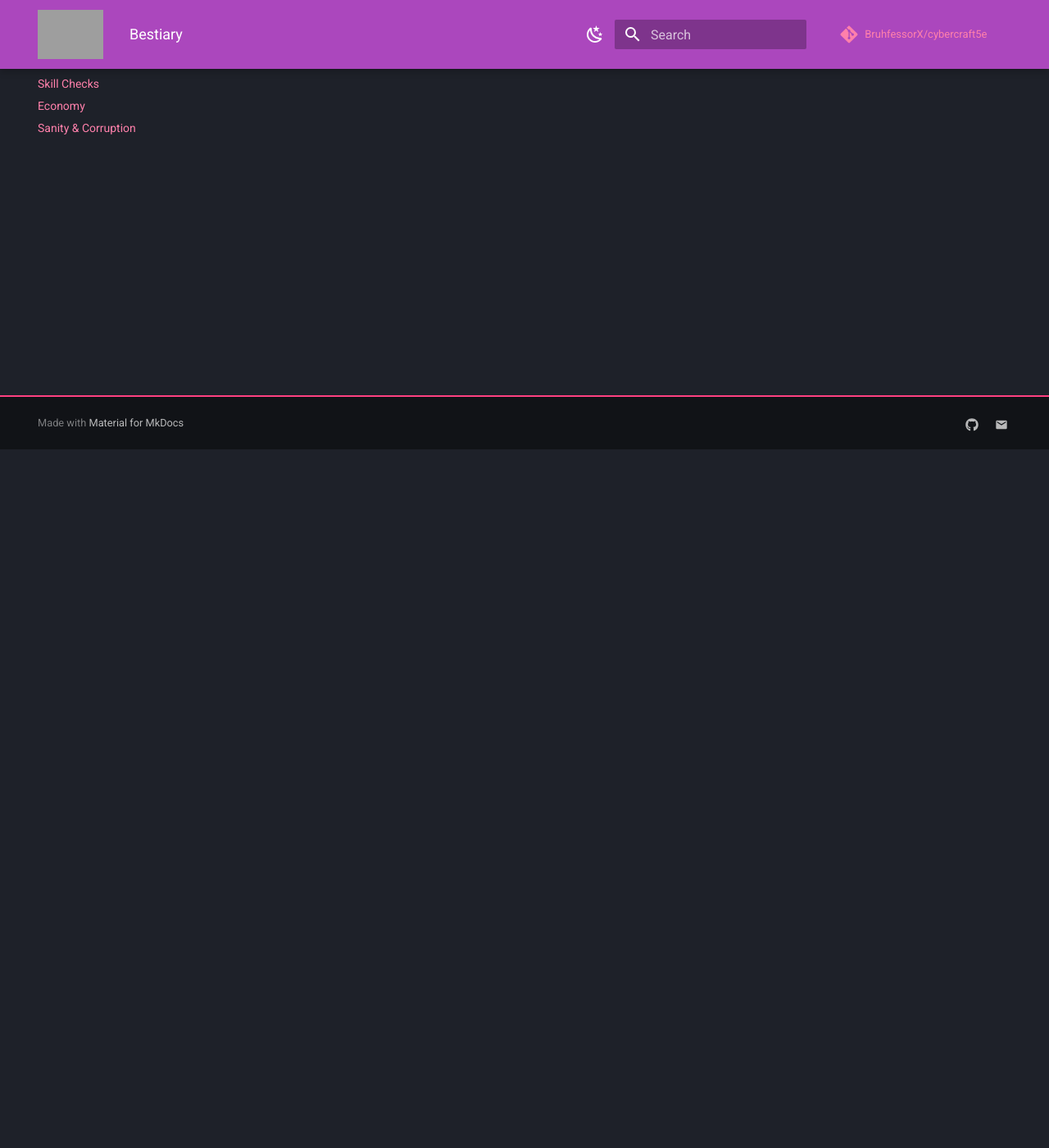
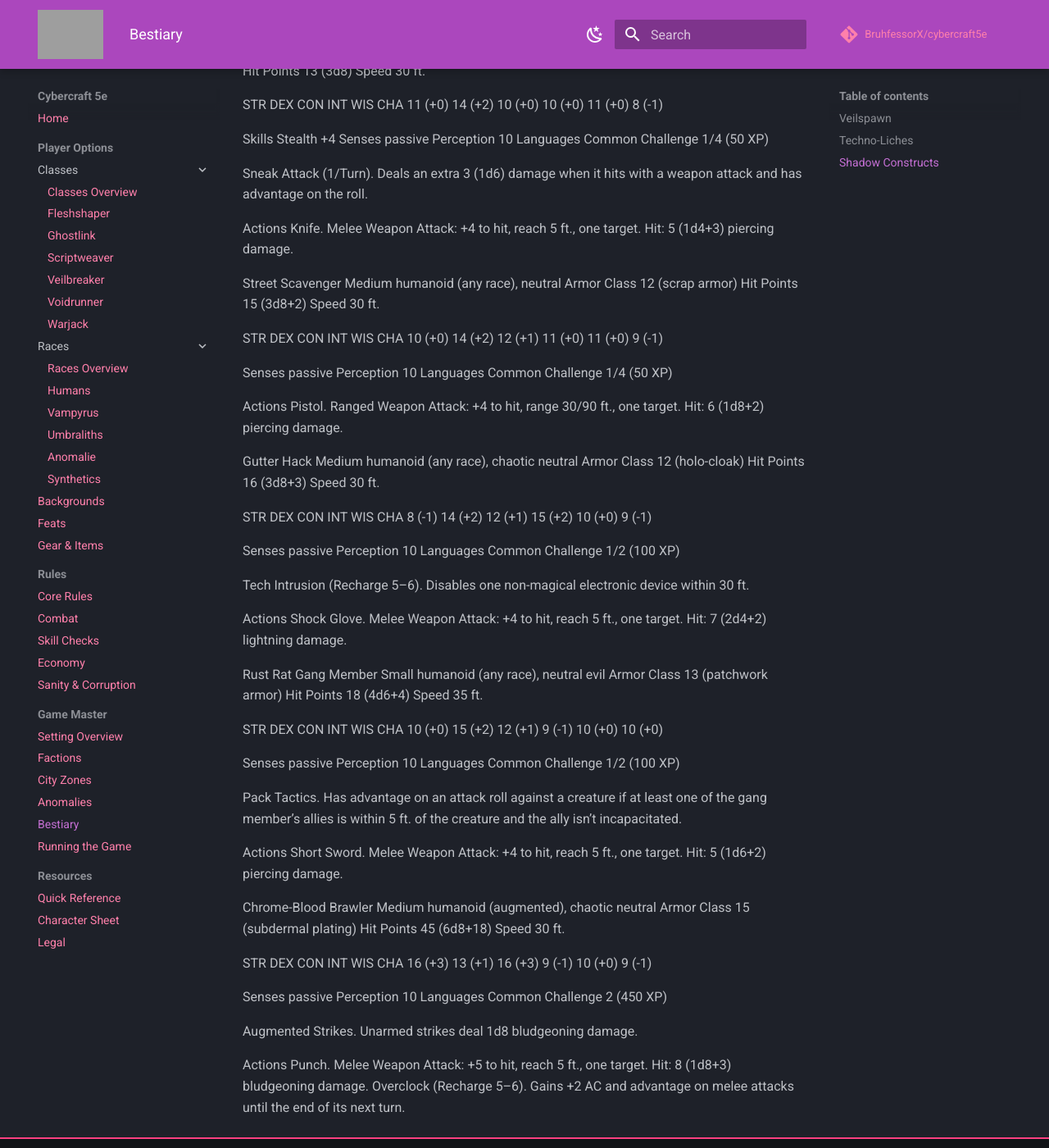
Before and after one commit to BruhfessorX/cybercraft5e, an MkDocs documentation site: the page built from docs/game-master/bestiary.md, in a window 1280 px wide and 1400 px high, scrolled down 852 px. Shown: the whole window at 82% size. Built offline with MkDocs 1.6.1 and Material for MkDocs 9.7.7, drawn with Linux system fonts in a browser that asks for light colours; comment, search, counter and statistics services are not loaded; some of the changed text lies outside the part shown; grey boxes are pictures that could not be loaded.

Commit message:
Added tier 1 creatures to bestiary

```diff
--- a/docs/game-master/bestiary.md
+++ b/docs/game-master/bestiary.md
@@ -13,3 +13,112 @@ Animated machines powered by eldritch cores.
 
 ---
 *Full stat blocks can be built using standard 5e monster creation guidelines.*
+
+
+Street-Level Threats
+Sprawl Thug
+Medium humanoid (any race), chaotic neutral
+Armor Class 11 (leather jacket)
+Hit Points 9 (2d8)
+Speed 30 ft.
+
+STR	DEX	CON	INT	WIS	CHA
+12 (+1)	11 (+0)	10 (+0)	8 (-1)	9 (-1)	10 (+0)
+
+Skills Intimidation +2
+Senses passive Perception 9
+Languages Common
+Challenge 1/8 (25 XP)
+
+Actions
+Spiked Bat. Melee Weapon Attack: +3 to hit, reach 5 ft., one target. Hit: 4 (1d6+1) bludgeoning damage.
+
+Back-Alley Cutthroat
+Medium humanoid (any race), chaotic evil
+Armor Class 12 (leather armor)
+Hit Points 13 (3d8)
+Speed 30 ft.
+
+STR	DEX	CON	INT	WIS	CHA
+11 (+0)	14 (+2)	10 (+0)	10 (+0)	11 (+0)	8 (-1)
+
+Skills Stealth +4
+Senses passive Perception 10
+Languages Common
+Challenge 1/4 (50 XP)
+
+Sneak Attack (1/Turn). Deals an extra 3 (1d6) damage when it hits with a weapon attack and has advantage on the roll.
+
+Actions
+Knife. Melee Weapon Attack: +4 to hit, reach 5 ft., one target. Hit: 5 (1d4+3) piercing damage.
+
+Street Scavenger
+Medium humanoid (any race), neutral
+Armor Class 12 (scrap armor)
+Hit Points 15 (3d8+2)
+Speed 30 ft.
+
+STR	DEX	CON	INT	WIS	CHA
+10 (+0)	14 (+2)	12 (+1)	11 (+0)	11 (+0)	9 (-1)
+
+Senses passive Perception 10
+Languages Common
+Challenge 1/4 (50 XP)
+
+Actions
+Pistol. Ranged Weapon Attack: +4 to hit, range 30/90 ft., one target. Hit: 6 (1d8+2) piercing damage.
+
+Gutter Hack
+Medium humanoid (any race), chaotic neutral
+Armor Class 12 (holo-cloak)
+Hit Points 16 (3d8+3)
+Speed 30 ft.
+
+STR	DEX	CON	INT	WIS	CHA
+8 (-1)	14 (+2)	12 (+1)	15 (+2)	10 (+0)	9 (-1)
+
+Senses passive Perception 10
+Languages Common
+Challenge 1/2 (100 XP)
+
+Tech Intrusion (Recharge 5–6). Disables one non-magical electronic device within 30 ft.
+
+Actions
+Shock Glove. Melee Weapon Attack: +4 to hit, reach 5 ft., one target. Hit: 7 (2d4+2) lightning damage.
+
+Rust Rat Gang Member
+Small humanoid (any race), neutral evil
+Armor Class 13 (patchwork armor)
+Hit Points 18 (4d6+4)
+Speed 35 ft.
+
+STR	DEX	CON	INT	WIS	CHA
+10 (+0)	15 (+2)	12 (+1)	9 (-1)	10 (+0)	10 (+0)
+
+Senses passive Perception 10
+Languages Common
+Challenge 1/2 (100 XP)
+
+Pack Tactics. Has advantage on an attack roll against a creature if at least one of the gang member’s allies is within 5 ft. of the creature and the ally isn’t incapacitated.
+
+Actions
+Short Sword. Melee Weapon Attack: +4 to hit, reach 5 ft., one target. Hit: 5 (1d6+2) piercing damage.
+
+Chrome-Blood Brawler
+Medium humanoid (augmented), chaotic neutral
+Armor Class 15 (subdermal plating)
+Hit Points 45 (6d8+18)
+Speed 30 ft.
+
+STR	DEX	CON	INT	WIS	CHA
+16 (+3)	13 (+1)	16 (+3)	9 (-1)	10 (+0)	9 (-1)
+
+Senses passive Perception 10
+Languages Common
+Challenge 2 (450 XP)
+
+Augmented Strikes. Unarmed strikes deal 1d8 bludgeoning damage.
+
+Actions
+Punch. Melee Weapon Attack: +5 to hit, reach 5 ft., one target. Hit: 8 (1d8+3) bludgeoning damage.
+Overclock (Recharge 5–6). Gains +2 AC and advantage on melee attacks until the end of its next turn.
```
